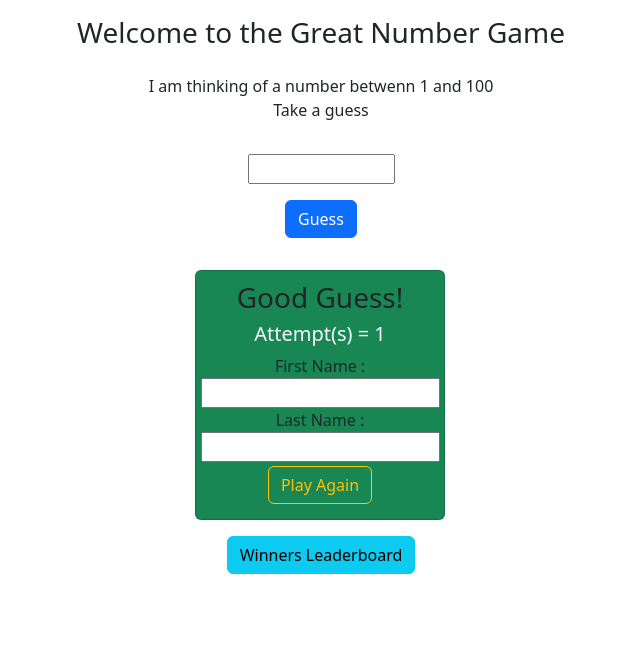
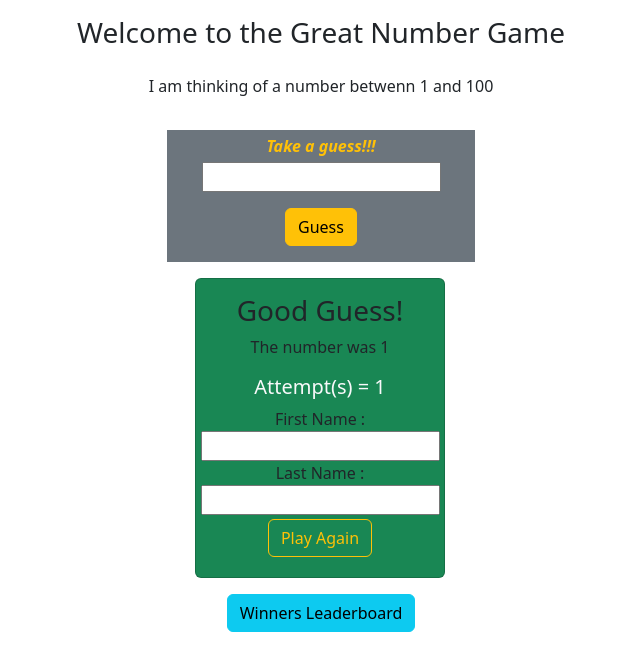
Before and after one commit to AtefBenH/Dojo, a Flask app: page / in a window 1280 px wide. Shown: the top 671 px of the page, without its empty margins (319-959 px from the left). Run offline with Flask 3, Linux system fonts and the light colour scheme; the visitor is signed in with stand-in values (Sample User, id 1).

Commit message:
form_group_addes

```diff
--- a/Python/flask/fundamentals/great_number_game/server.py
+++ b/Python/flask/fundamentals/great_number_game/server.py
@@ -13,7 +13,7 @@ def index():
     if 'winners' not in session:
         session['winners']=[]
     # Print Tests
-    # print(session['number'])
+    print(session['number'])
     # print(session['count'])
     return render_template('index.html')
 
--- a/Python/flask/fundamentals/great_number_game/static/style.css
+++ b/Python/flask/fundamentals/great_number_game/static/style.css
@@ -1,5 +1,5 @@
 .box
     {
         width: 250px;
-        height: 250px;
+        height: 300px;
     }
--- a/Python/flask/fundamentals/great_number_game/templates/index.html
+++ b/Python/flask/fundamentals/great_number_game/templates/index.html
@@ -12,12 +12,18 @@
 <body>
     <div class="container flex justify-center col-6 mx-auto text-center">
         <h3 class="p-3">Welcome to the Great Number Game</h3>
-        <p class="pb-3">I am thinking of a number betwenn 1 and 100 <br> Take a guess </p>
+        <p class="pb-3">I am thinking of a number betwenn 1 and 100</p>
         <form action="/guess" method="post">
-            <input id="guess" type="text" name="guess" size="10px">
-            <div class="p-3">
-                <button type="submit" class="btn btn-primary" onclick="checkValue()">Guess</button>
+            <div class="form-group w-50 flex justify-center mx-auto text-center bg-secondary text-warning m-2">
+                <div class="p-1 fw-bold fs-6 fst-italic">
+                    <label for="guess">Take a guess!!!</label>
+                </div>
+                <input id="guess" type="text" name="guess">
+                <div class="p-3">
+                    <button type="submit" class="btn btn-warning" onclick="checkValue()">Guess</button>
+                </div>
             </div>
+
         </form>
         <div class="container flex justify-center col-6 mx-auto text-center">
             {% if 'guess' in session %}
@@ -27,6 +33,7 @@
                         <div class="box card m-lg-3 bg-success d-flex align-content-center justify-content-center">
                             <form action="/reset" method="POST">
                                 <h3>Good Guess!</h3>
+                                <p>The number was {{ session['number'] }}</p>
                                 <h5 class="text-light">Attempt(s) = {{ session['count'] }}</h5>
                                 <label for="first_name">First Name :</label>
                                 <input type="text" name ="first_name">
@@ -46,14 +53,14 @@
                     {% endif%}
                 {% else %}
                     {% if session['guess'] == session['number'] %}
-
                     <div class="box card m-lg-3 bg-success d-flex align-content-center justify-content-center">
                         <form action="/reset" method="POST">
                             <h3>Good Guess!</h3>
-                            <h5 class="text-light">Attempt(s) = {{ session['count'] }}</h5>
-                            <label for="first_name">First Name :</label>
+                            <p class="bg-black text-light fst-italic">The number was {{ session['number'] }}</p>
+                            <h5 class="bg-light text-dark">Attempt(s) = {{ session['count'] }}</h5>
+                            <label for="first_name" class="text-warning">First Name :</label>
                             <input type="text" name ="first_name">
-                            <label for="lqst_name">Last Name  :</label>
+                            <label for="last_name" class="text-warning">Last Name  :</label>
                             <input type="text" name ="last_name">
                             <button type="submit" class="btn btn-outline-warning m-1">Play Again</button>
                         </form>
```
